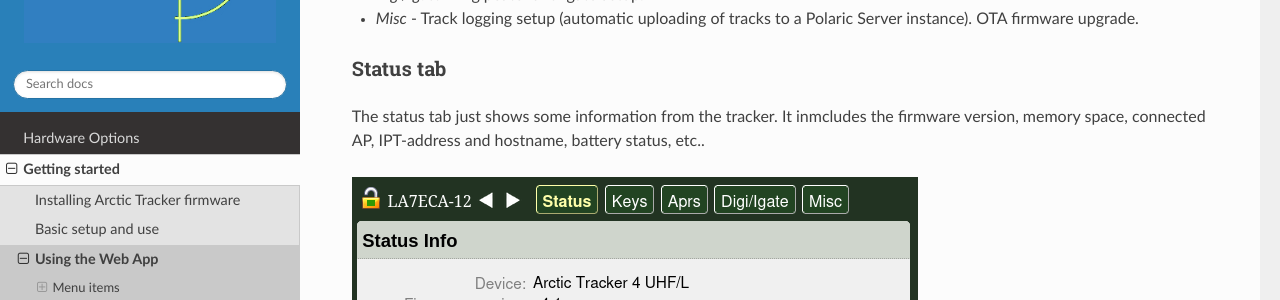
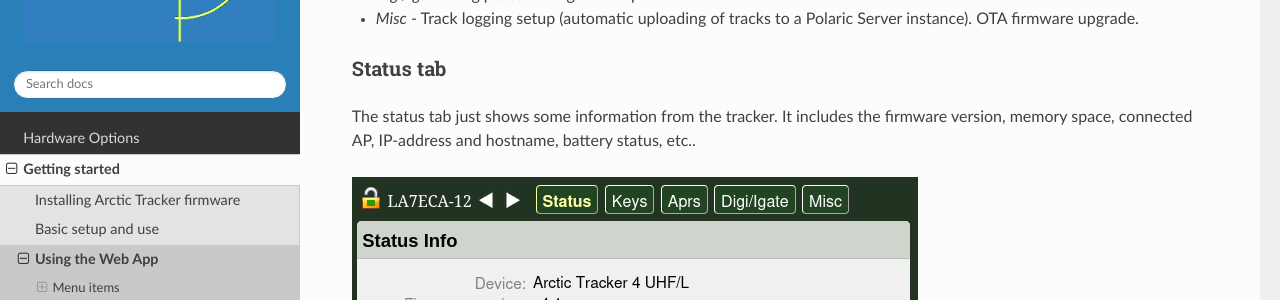
Before and after one commit to Hamlabs/ArcticTracker-docs, a Sphinx documentation site: the page built from docs/webapp.rst, in a window 1280 px wide and 900 px high, scrolled down 1302 px. Shown: the part 151-451 px from the top of the window. Built offline with Sphinx 7.4.7 and the Read the Docs theme 3.1.0, drawn with Linux system fonts in a browser that asks for light colours; pages that are not in the unit, such as notebooks, are missing from menus.

Commit message:
Fix typos in status tab information
Corrected typos in the status tab description.

```diff
--- a/docs/webapp.rst
+++ b/docs/webapp.rst
@@ -31,7 +31,7 @@
 Status tab
 ~~~~~~~~~~
 
-The status tab just shows some information from the tracker. It inmcludes the firmware version, memory space, connected AP, IPT-address and hostname, battery status, etc..
+The status tab just shows some information from the tracker. It includes the firmware version, memory space, connected AP, IP-address and hostname, battery status, etc..
 
 
 .. image:: img/webapp.3.png
```
